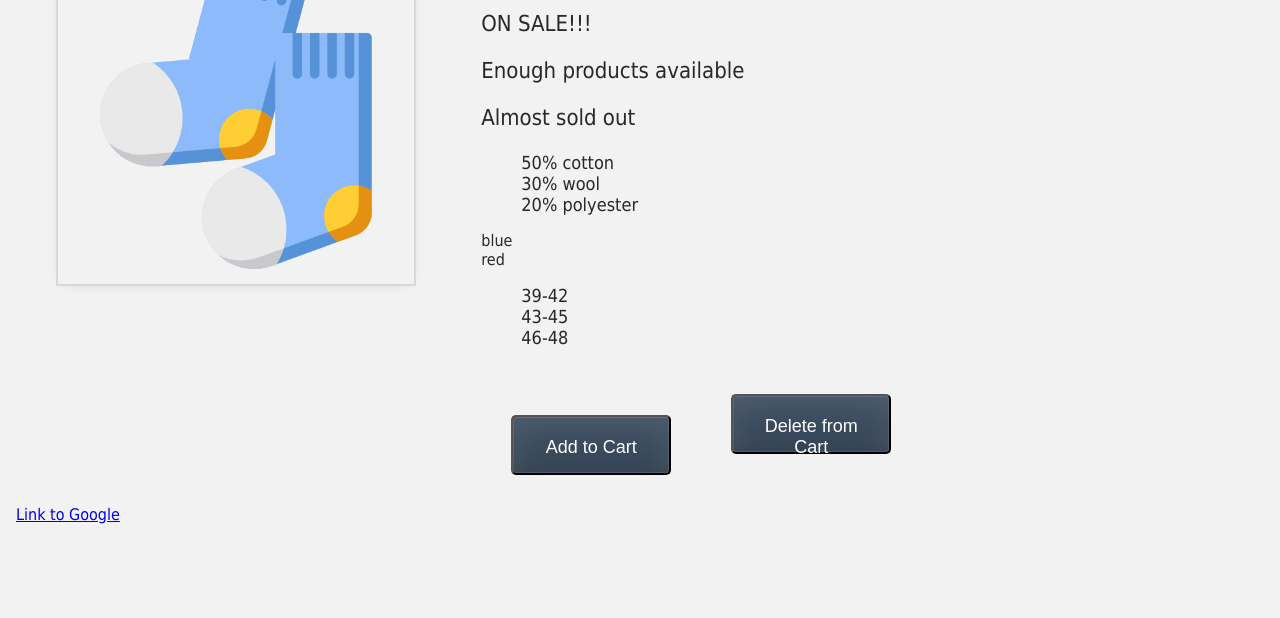
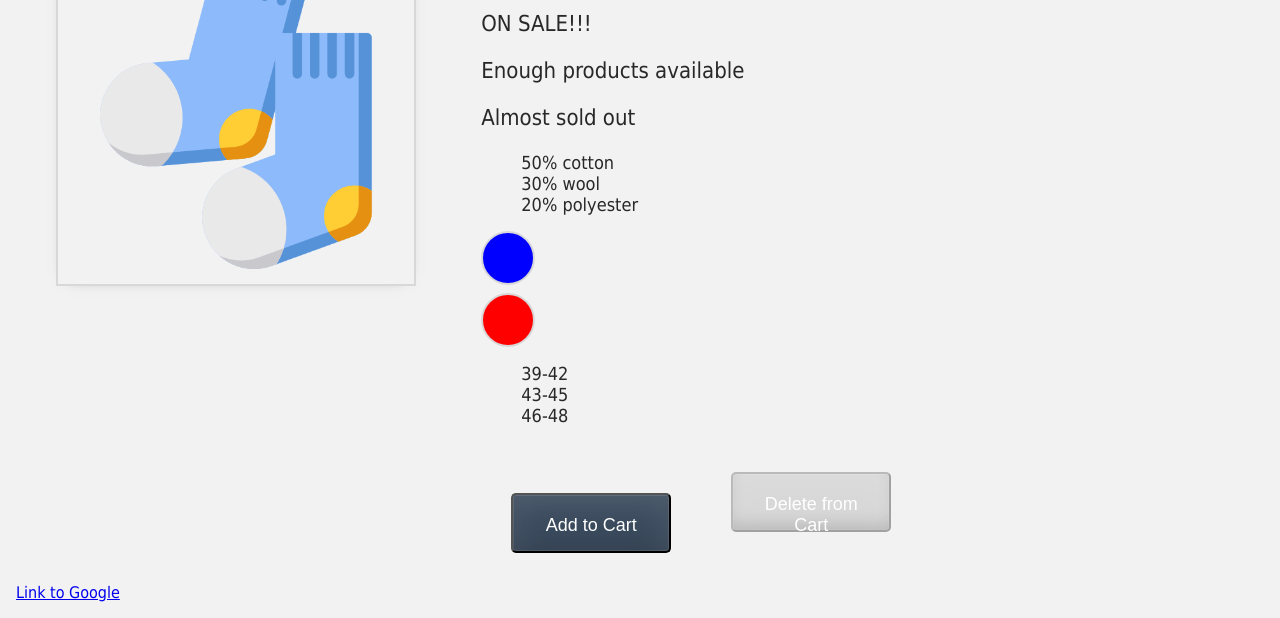
Before and after one commit to Zed4292/VueMastery_00_IntroToVue3, a plain HTML site: page index.html in a window 1280 px wide. Shown: the part 215-833 px from the top of the page. Before the commit the page ends 800 px from the top, so only its background shows below. Drawn offline with nearby package versions, Linux system fonts and the light colour scheme.

Commit message:
class and style binding

```diff
--- a/index.html
+++ b/index.html
@@ -26,12 +26,18 @@
                         <ul>
                             <li v-for="detail in details">{{ detail }}</li>
                         </ul>
-                        <div v-for="variant in variants" :key="variant.id" @mouseover="updateImage(variant.image)">{{ variant.color }}</div>
+                        <div
+                            v-for="variant in variants"
+                            :key="variant.id"
+                            @mouseover="updateImage(variant.image)"
+                            class="color-circle"
+                            v-bind:style="{ backgroundColor: variant.color}">
+                        </div>
                         <ul>
                             <li v-for="size in sizes">{{ size }}</li>
                         </ul>
-                        <button class="button" v-on:click="addToCart">Add to Cart</button>
-                        <button class="button" v-on:click="delFromCart">Delete from Cart</button>
+                        <button class="button" v-on:click="addToCart" v-bind:disabled="!inStock" v-bind:class="{ disabledButton: !inStock }">Add to Cart</button>
+                        <button class="button" v-on:click="delFromCart" v-bind:disabled="!allowToDeleteFromCart" v-bind:class="{ disabledButton: !allowToDeleteFromCart }">Delete from Cart</button>
                     </div>
                     <a v-bind:href="url">Link to Google</a>
                 </div>
--- a/main.js
+++ b/main.js
@@ -8,6 +8,7 @@ const app = Vue.createApp({
             image: './assets/images/socks_blue.jpg',
             url: 'https://google.com',
             inStock: true,
+            allowToDeleteFromCart: false,
             inventory: 8,
             onSale: true,
             details: ['50% cotton', '30% wool', '20% polyester'],
@@ -22,13 +23,17 @@ const app = Vue.createApp({
     methods: {
         addToCart() {
             this.cart += 1
+            this.allowToDeleteFromCart = true
         },
         updateImage(variantImage){
             this.image = variantImage
         },
         delFromCart() {
-            if (this.cart > 0){
+            if (this.cart > 0) {
                 this.cart -= 1
+            }
+            if (this.cart == 0) {
+                this.allowToDeleteFromCart = false
             }
         }
     }
```
